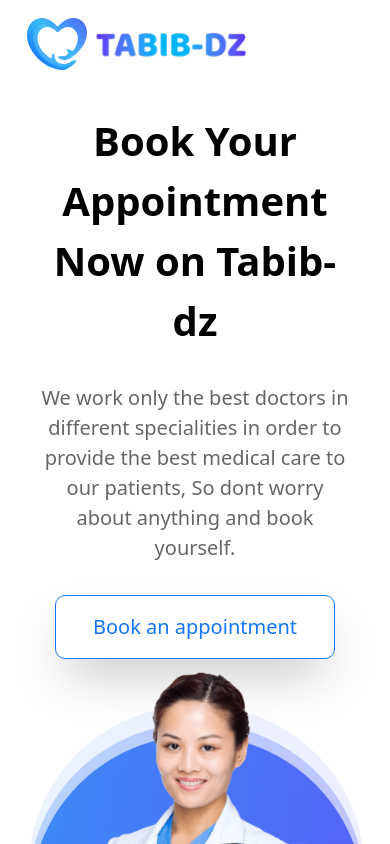
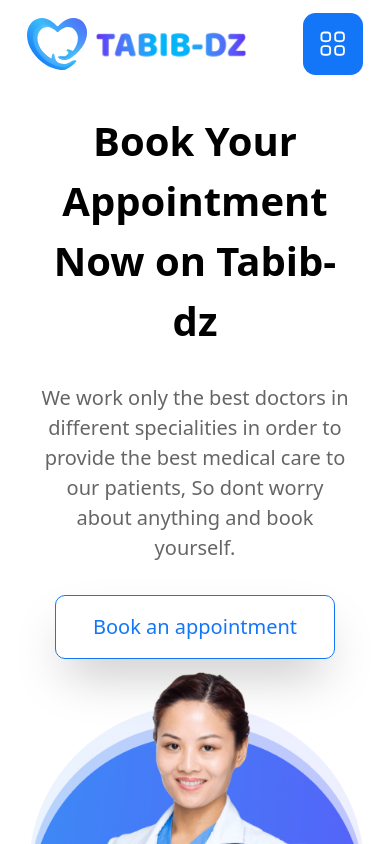
Before and after one commit to bouabca/DZtabib, a Next.js app: page / in a window 390 px wide. Shown: the top 844 px of the page. Built offline with nearby package versions, Linux system fonts and the light colour scheme.

Commit message:
fixing a deployment problem

```diff
--- /dev/null
+++ b/components/Hamb.tsx
@@ -0,0 +1,50 @@
+"use client"
+import { useState } from "react";
+import Image from "next/image";
+import Link from "next/link";
+
+interface DropdownImageMenuProps {
+  links: string[];
+  imageSrc: string;
+  altText: string;
+}
+
+const DropdownImageMenu: React.FC<DropdownImageMenuProps> = ({ links, imageSrc, altText }) => {
+  const [menuOpen, setMenuOpen] = useState<boolean>(false);
+
+  const toggleMenu = (): void => {
+    setMenuOpen(!menuOpen);
+  };
+
+  return (
+    <div className=" ">
+      <div onClick={toggleMenu} className="cursor-pointer">
+        <Image src={imageSrc} alt={altText} width={60} height={60} />
+      </div>
+
+      <div
+        className={`fixed top-0 left-0 w-full h-full bg-opacity-95 bg-white flex flex-col transition-all duration-500 ${
+          menuOpen ? "translate-y-[100px] opacity-100"  : "-translate-y-full opacity-0"
+        }`}
+      >
+        <ul className="list-none  w-full p-0 m-0">
+          {links.map((linkName, index) => (
+            <li
+              key={index}
+              className="w-full h-[65px] border-b  border-t flex px-12 cursor-pointer border-gray-300 last:border-none hover:text-[#1376F8] text-black  text-xl hover:text-2xl hover:bg-gray-100  transition-all duration-300"
+            >
+              <Link href={`/${linkName}`} >
+                <div className="  text-start  py-4">
+                  {linkName}
+                </div>
+              </Link>
+            </li>
+          ))}
+        </ul>
+
+      </div>
+    </div>
+  );
+};
+
+export default DropdownImageMenu;
--- a/components/Header.jsx
+++ b/components/Header.jsx
@@ -4,13 +4,16 @@
 
 import './hover.css';
 import Image from "next/image";
+import DropdownImageMenu from "./Hamb"
 
 
 const Header = () => {
-
+  const links = ["Dashboard", "services", "About", "signup", "login"]; // Menu links
+  const imageSrc = "/svg/hamp.svg"; // Path to your menu image
+  const altText = "Menu Icon";
 
   return (
-    <div className="h-[88px] py-8 px-[7%] flex justify-center items-center w-full bg-white">
+    <div className="h-[88px]  z-20  py-8 px-[7%] flex justify-center items-center w-full bg-white">
 
         {/* Logo - Preloaded image for faster load */}
         <div   className="gap-2 mr-auto flex justify-center items-center text-[30px] font-bold">
@@ -34,9 +37,9 @@
 
 
         {/* Desktop Navigation */}
-        <div className="hidden mr-auto md:block">
+        <div className="hidden mr-auto lg:block">
         <ul className="menu-list  ">
-          {["Dashboard", "services", "About", "Contact"].map((menuItem, index) => (
+          {["Dashboard", "services", "about"].map((menuItem, index) => (
             <li key={index} className="menu-item">
               <a href={`pages/${menuItem}`} className="menu-link">
                 {menuItem}
@@ -44,6 +47,10 @@
             </li>
           ))}
         </ul>
+        </div>
+
+        <div className="lg:hidden flex ml-auto">
+        <DropdownImageMenu links={links} imageSrc={imageSrc} altText={altText} />
         </div>
 
 
--- a/components/docdashComp/list.tsx
+++ b/components/docdashComp/list.tsx
@@ -1,7 +1,7 @@
 import React from "react";
 import DropdownMenu from "../docdashComp/dropdown";
 import DropdownMenuMobile from "../docdashComp/dropdownmobile"
-import Image from "next/image";
+
 
 interface AppointmentRowProps {
   id: string;
```
Also changed, not shown: middleware.ts (+17 -13 lines), app/pages/about/page.tsx (renamed from app/pages/About/page.tsx), public/svg/hamp.svg (added).
